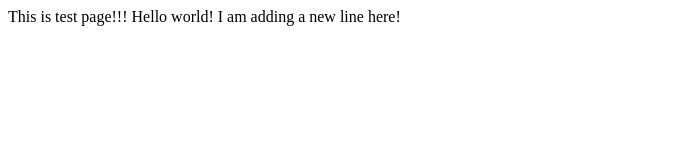
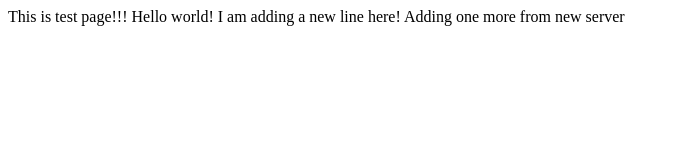
Before and after one commit to geekkris/pubrepo, a plain HTML site: page index.html in a window 1280 px wide. Shown: the whole page, without its empty margins (0-680 px from the left). Drawn offline with Linux system fonts and the light colour scheme.

Commit message:
updated index.html from new server

```diff
--- a/index.html
+++ b/index.html
@@ -2,5 +2,6 @@
 <body>
 This is test page!!! Hello world!
 I am adding a new line here!
+Adding one more from new server
 </body>
 </html>
```
